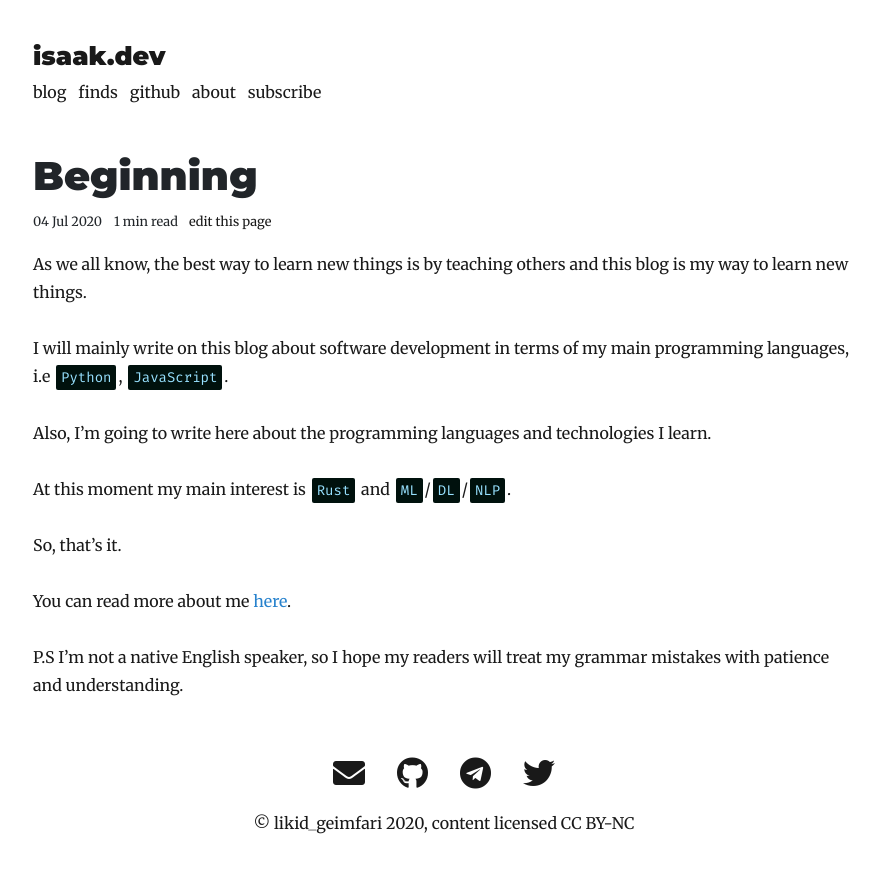
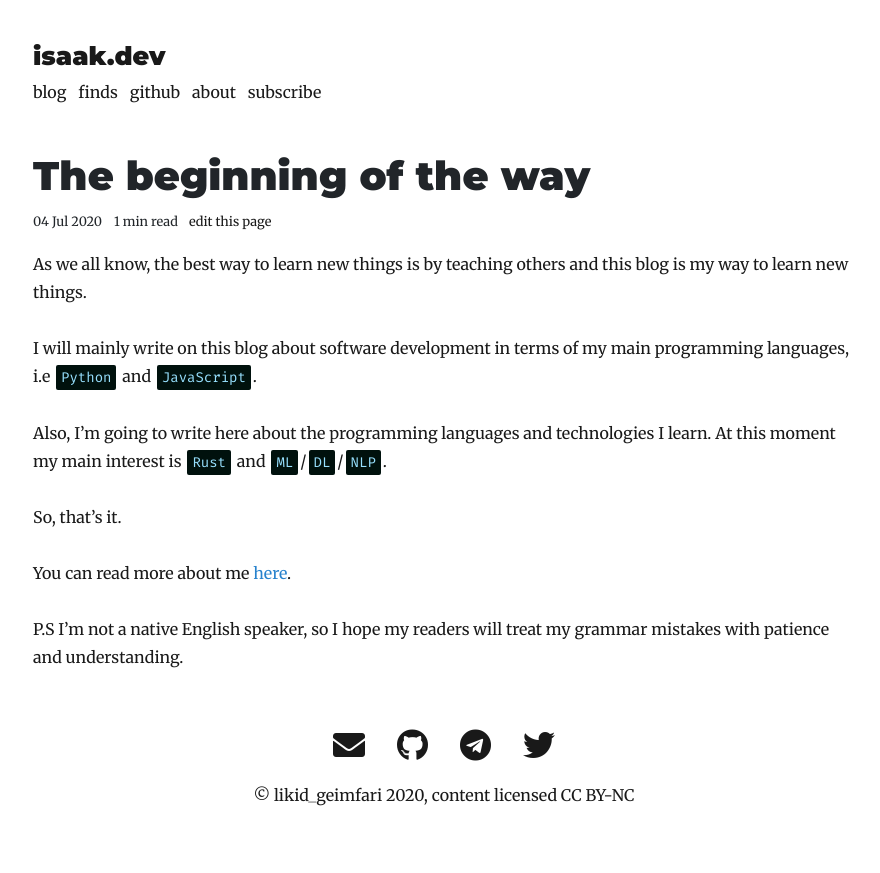
Before and after one commit to lk-geimfari/lk-geimfari.github.io, a Jekyll site: the page built from _posts/2020-07-04-the-beginning-of-the-way.md, in a window 1280 px wide. Shown: the top 873 px of the page, without its empty margins (196-1076 px from the left). Built offline with Jekyll 4.4.1, drawn with Linux system fonts in a browser that asks for light colours; nearby versions of some CDN libraries.

Commit message:
Fix article name

```diff
--- a/_posts/2020-07-04-beginning.md
+++ b/_posts/2020-07-04-the-beginning-of-the-way.md
@@ -1,6 +1,6 @@
 ---
 layout: post
-title: Beginning
+title: The beginning of the way
 date: 2020-07-04
 description: A few words about this blog and its purpose.
 ---
@@ -9,15 +9,13 @@ As we all know, the best way to learn new things is by teaching others
 and this blog is my way to learn new things.
 
 I will mainly write on this blog about software development in terms of my
-main programming languages, i.e `Python`, `JavaScript`.
+main programming languages, i.e `Python` and `JavaScript`.
 
 Also, I'm going to write here about the programming languages and technologies I learn.
-
 At this moment my main interest is `Rust` and `ML`/`DL`/`NLP`.
 
 So, that's it.
 
 You can read more about me [here](https://isaak.dev/about).
 
-
 P.S I'm not a native English speaker, so I hope my readers will treat my grammar mistakes with patience and understanding.
```
